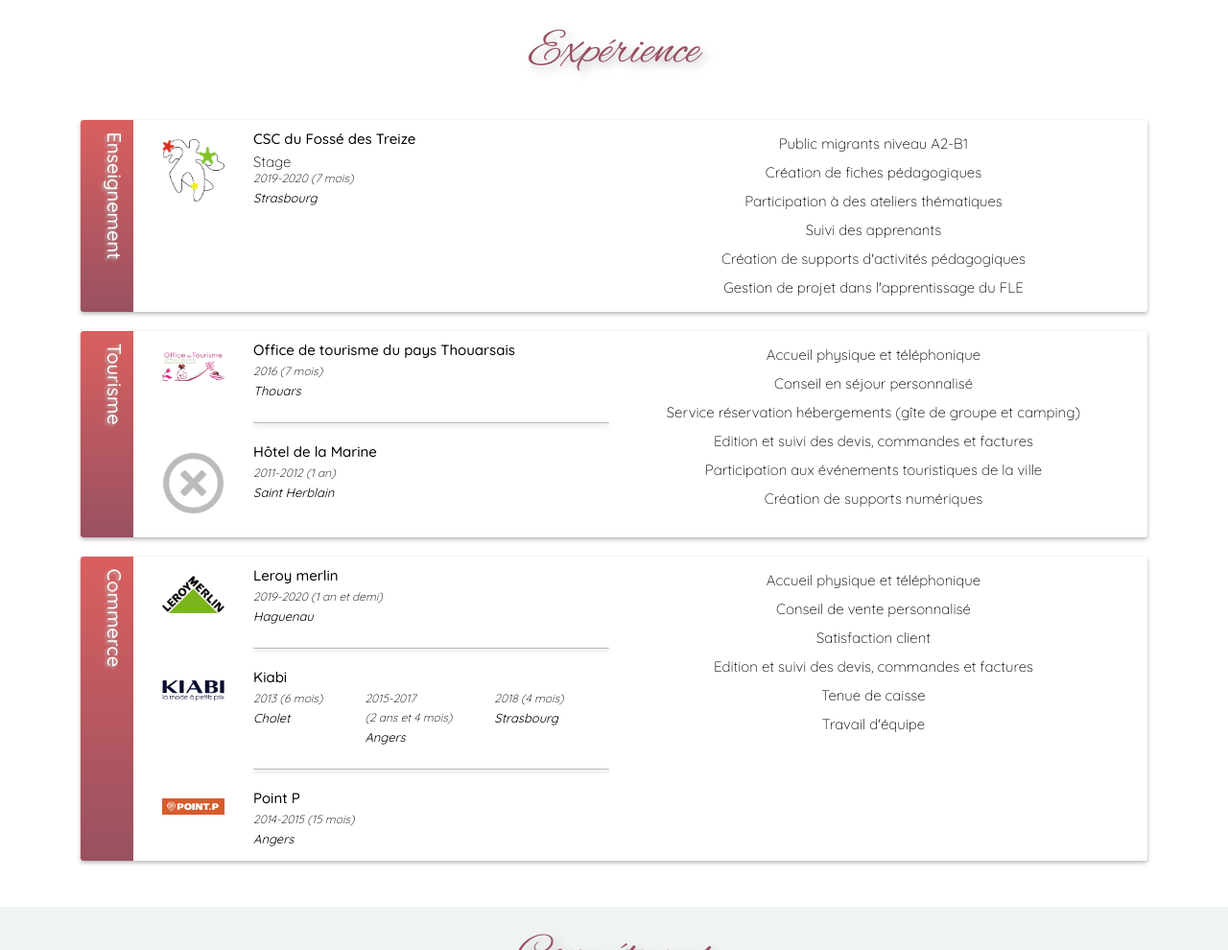
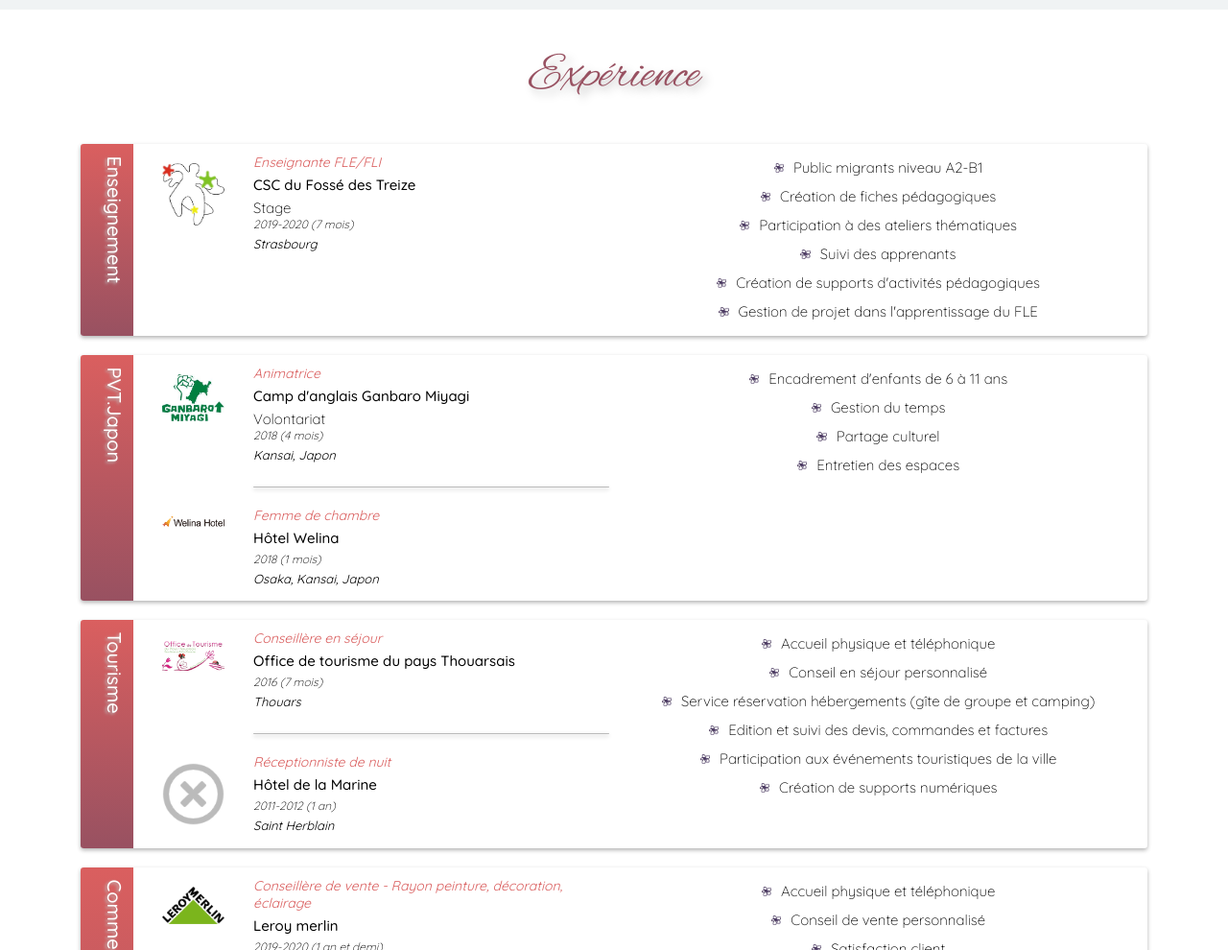
Before and after one commit to maudlb/maudlb, a plain HTML site: page index.html in a window 1280 px wide. Shown: the part 1810-2800 px from the top of the page at 96% size. Drawn offline with Linux system fonts and the light colour scheme; a web font is replaced by a local one.

Commit message:
Add files via upload

```diff
--- a/css/gridexperience.css
+++ b/css/gridexperience.css
@@ -29,6 +29,16 @@
   grid-template-rows: auto;
 }
 
+#japongrid {
+  padding:10px 10px 10px 0;
+  display: grid;
+  grid-template-areas:
+    "k4 l5 m5 n4"
+    "k4 l6 m6 n4";
+  grid-template-columns: 5% auto 1fr 50%;
+  grid-template-rows: auto auto;
+}
+
 #tourismegrid {
   padding:10px 10px 10px 0;
   display: grid;
@@ -58,8 +68,12 @@
   grid-area: k2;
 }
 
+#japon {
+  grid-area: k4;
+}
+
 #enseignement {
-grid-area: k3;
+  grid-area: k3;
 }
 
 #logomarine {
@@ -144,6 +158,14 @@ grid-area: k3;
   line-height: 2;
 }
 
+#compjapon {
+  grid-area: n4;
+  text-align: center;
+  line-height: 2;
+  display:inline;
+  vertical-align: middle;
+}
+
 .ulkiabi {
   display:inline-block;
   vertical-align: top;
--- a/css/style.css
+++ b/css/style.css
@@ -90,7 +90,7 @@ footer {
   font-family: 'Quicksand', sans-serif;
   font-weight: 400;
   font-size: 12px;
-  color:000000;
+  color:#000000;
 }
 
 /*Couleurs de fond*/
@@ -197,6 +197,25 @@ footer {
   width: 35px;
 }
 
+.resume {
+  padding:0;
+}
+
+.resumetop {
+  font-weight: bold;
+  font-style: italic;
+}
+
+.resumefinal {
+  font-weight: bold;
+  font-size: 16px;
+  color: #da5F5F;
+}
+
+.resumecorps{
+  margin-left: 30px;
+}
+
 /*Bloc formation*/
 /*Voir timeline.css pour la timeline de la formation*/
 #formation {
@@ -226,6 +245,15 @@ footer {
   font-weight: 500;
   font-size: 15px;
   padding-bottom: 5px;
+}
+
+.poste {
+  font-family: 'Quicksand', sans-serif;
+  font-weight: 400;
+  font-size: 14px;
+  padding-bottom: 5px;
+  font-style: italic;
+  color:#da5F5F;
 }
 
 .détail {
--- a/index.html
+++ b/index.html
@@ -42,7 +42,27 @@
           <div id="presentation">
             <h1>Maud Le Breton</h1>
             <h2>Conceptrice de contenus numériques pédagogiques et formatrice en français langue étrangère</h2>
-            <p>Le lorem ipsum est, en imprimerie, une suite de mots sans signification utilisée à titre provisoire pour calibrer une mise en page, le texte définitif venant remplacer le faux-texte dès qu'il est prêt ou que la mise en page est achevée. Généralement, on utilise un texte en faux latin, le Lorem ipsum ou Lipsum.</p>
+            <div>
+              <p class="resumetop resume">Enseigner une langue,
+                <p class="resumecorps resume">• c’est partager ; <br>
+                • c’est accompagner ;<br>
+                • c’est discuter ;<br>
+                • c’est développer ;<br>
+                • c’est expliquer ;<br>
+                • c’est démontrer<br>
+                </p>
+              </p>
+              <p class="resumetop resume">Mais enseigner une langue,
+                <p class="resumecorps resume">• c’est aussi se remettre en question ;<br>
+                • c’est aussi apprendre ;<br>
+                • c’est aussi écouter ;<br>
+                • c’est aussi débattre<br>
+                </p>
+              </p>
+              <p class="resumetop resume">Enseigner une langue, c’est échanger tout simplement. </p>
+              <p class="resumetop resume">C’est un métier, une vocation, des valeurs. </p><br>
+              <P class="resumefinal resume">Et aujourd’hui, je choisis d’enseigner le français. </p>
+            </div>
             <hr>
             <div>
               <ul id="social">
@@ -91,8 +111,8 @@
                   <div class="gridtimeline">
                     <p class="date">2020-2021</p>
                     <h2 class="intitulé">Master 2 Didactique des langues, spécialité FIR (formation, innovation, recherche)</h2>
-                    <p class="détail">Mention assez bien et européenne</p>
-                    <p class="lieu">Lycée Europe Robert Schuman - Cholet</p>
+                    <p class="détail"></p>
+                    <p class="lieu">Université de Strasbourg</p>
                   </div>
                     <img class="logo" src="images\logo univ strasbourg.png" alt="Logo de l'université de Strasbourg">
                 </div>
@@ -182,6 +202,7 @@
                 </div>
                 <div id="cscfosse">
                   <ul>
+                    <li class="liexp"><p class="poste">Enseignante FLE/FLI</p></li>
                     <li class="liexp"><p class="intitulé">CSC du Fossé des Treize</p><span>Stage</span></li>
                     <li class="liexp"><p class="date">2019-2020 <span>(7 mois)</span></p></li>
                     <li class="liexp"><p class="lieu">Strasbourg</p></li>
@@ -190,12 +211,57 @@
 
               <div id="compenseignement">
                 <ul>
-                  <li class="liexp">Public migrants niveau A2-B1</li>
-                  <li class="liexp">Création de fiches pédagogiques</li>
-                  <li class="liexp">Participation à des ateliers thématiques</li>
-                  <li class="liexp">Suivi des apprenants</li>
-                  <li class="liexp">Création de supports d'activités pédagogiques</li>
-                  <li class="liexp">Gestion de projet dans l'apprentissage du FLE</li>
+                  <li class="liexp"><img class="puce" src="images\fleur.png" alt="puce fleur">Public migrants niveau A2-B1</li>
+                  <li class="liexp"><img class="puce" src="images\fleur.png" alt="puce fleur">Création de fiches pédagogiques</li>
+                  <li class="liexp"><img class="puce" src="images\fleur.png" alt="puce fleur">Participation à des ateliers thématiques</li>
+                  <li class="liexp"><img class="puce" src="images\fleur.png" alt="puce fleur">Suivi des apprenants</li>
+                  <li class="liexp"><img class="puce" src="images\fleur.png" alt="puce fleur">Création de supports d'activités pédagogiques</li>
+                  <li class="liexp"><img class="puce" src="images\fleur.png" alt="puce fleur">Gestion de projet dans l'apprentissage du FLE</li>
+                </ul>
+              </div>
+            </div>
+          </div>
+
+        <!--PVT Japon-->
+          <div class="contain shadow">
+            <div id="japongrid">
+              <div id="japon" class="degrade">
+                <div class="rotate"><h2>PVT.Japon</h2></div>
+              </div>
+
+              <!--Volontaire miyagi -->
+                <div id="logobenevol">
+                  <img class="logo logoexp paddinggrid" src="images\logo ganbaro miyagi.jpg" alt="Logo de Ganbaro Miyagi">
+                </div>
+                <div id="benevol">
+                  <ul>
+                    <li class="liexp"><p class="poste">Animatrice</p></li>
+                    <li class="liexp"><p class="intitulé">Camp d'anglais Ganbaro Miyagi</p><span>Volontariat</span></li>
+                    <li class="liexp"><p class="date">2018 <span>(4 mois)</span></p></li>
+                    <li class="liexp"><p class="lieu">Kansai, Japon</p></li>
+                    <li class="liexp"><hr></li>
+                  </ul>
+                </div>
+
+              <!--Welina hotel-->
+                <div  id="logowelina">
+                  <img class="logo logoexp paddinggrid" src="images\logo welina.png" alt="Logo de Welina hotel">
+                </div>
+                <div id="welina">
+                  <ul>
+                    <li class="liexp"><p class="poste">Femme de chambre</p></li>
+                    <li class="liexp"><p class="intitulé">Hôtel Welina</p></li>
+                    <li class="liexp"><p class="date">2018 <span>(1 mois)</span></p></li>
+                    <li class="liexp"><p class="lieu">Osaka, Kansai, Japon</p></li>
+                  </ul>
+                </div>
+
+              <div id="compjapon">
+                <ul>
+                  <li class="liexp"><img class="puce" src="images\fleur.png" alt="puce fleur">Encadrement d'enfants de 6 à 11 ans</li>
+                  <li class="liexp"><img class="puce" src="images\fleur.png" alt="puce fleur">Gestion du temps</li>
+                  <li class="liexp"><img class="puce" src="images\fleur.png" alt="puce fleur">Partage culturel</li>
+                  <li class="liexp"><img class="puce" src="images\fleur.png" alt="puce fleur">Entretien des espaces</li>
                 </ul>
               </div>
             </div>
@@ -214,6 +280,7 @@
                 </div>
                 <div id="tourthouars">
                   <ul>
+                    <li class="liexp"><p class="poste">Conseillère en séjour</p></li>
                     <li class="liexp"><p class="intitulé">Office de tourisme du pays Thouarsais</p></li>
                     <li class="liexp"><p class="date">2016 <span>(7 mois)</span></p></li>
                     <li class="liexp"><p class="lieu">Thouars</p></li>
@@ -227,6 +294,7 @@
                 </div>
                 <div id="marine">
                   <ul>
+                    <li class="liexp"><p class="poste">Réceptionniste de nuit</p></li>
                     <li class="liexp"><p class="intitulé">Hôtel de la Marine</p></li>
                     <li class="liexp"><p class="date">2011-2012 <span>(1 an)</span></p></li>
                     <li class="liexp"><p class="lieu">Saint Herblain</p></li>
@@ -235,12 +303,12 @@
 
               <div id="comptourisme">
                 <ul>
-                  <li class="liexp">Accueil physique et téléphonique</li>
-                  <li class="liexp">Conseil en séjour personnalisé</li>
-                  <li class="liexp">Service réservation hébergements (gîte de groupe et camping)</li>
-                  <li class="liexp">Edition et suivi des devis, commandes et factures</li>
-                  <li class="liexp">Participation aux événements touristiques de la ville</li>
-                  <li class="liexp">Création de supports numériques</li>
+                  <li class="liexp"><img class="puce" src="images\fleur.png" alt="puce fleur">Accueil physique et téléphonique</li>
+                  <li class="liexp"><img class="puce" src="images\fleur.png" alt="puce fleur">Conseil en séjour personnalisé</li>
+                  <li class="liexp"><img class="puce" src="images\fleur.png" alt="puce fleur">Service réservation hébergements (gîte de groupe et camping)</li>
+                  <li class="liexp"><img class="puce" src="images\fleur.png" alt="puce fleur">Edition et suivi des devis, commandes et factures</li>
+                  <li class="liexp"><img class="puce" src="images\fleur.png" alt="puce fleur">Participation aux événements touristiques de la ville</li>
+                  <li class="liexp"><img class="puce" src="images\fleur.png" alt="puce fleur">Création de supports numériques</li>
                 </ul>
               </div>
             </div>
@@ -259,6 +327,7 @@
                 </div>
                 <div id="leroy">
                   <ul>
+                    <li class="liexp"><p class="poste">Conseillère de vente - Rayon peinture, décoration, éclairage</p></li>
                     <li class="liexp"><p class="intitulé">Leroy merlin</p></li>
                     <li class="liexp"><p class="date">2019-2020 <span>(1 an et demi)</span></p></li>
                     <li class="liexp"><p class="lieu">Haguenau</p></li>
@@ -272,6 +341,7 @@
                 </div>
                 <div id="kiabi">
                   <ul>
+                    <li class="liexp"><p class="poste">Conseillère de vente - Rayon enfant</p></li>
                     <li class="liexp"><p class="intitulé">Kiabi</p></li>
                     <li class="ulkiabi liexp" style="padding-left: 0;">
                       <p class="date">2013 <span>(6 mois)</span></p>
@@ -296,6 +366,7 @@
                 </div>
                 <div id="pointp">
                   <ul>
+                    <li class="liexp"><p class="poste">Conseillère de vente - Rayon sols et faïence</p></li>
                     <li class="liexp"><p class="intitulé">Point P</p></li>
                     <li class="liexp"><p class="date">2014-2015 <span>(15 mois)</span></p></li>
                     <li class="liexp"><p class="lieu">Angers</p></li>
@@ -304,12 +375,12 @@
 
               <div id="compvente">
                 <ul>
-                  <li class="liexp">Accueil physique et téléphonique</li>
-                  <li class="liexp">Conseil de vente personnalisé</li>
-                  <li class="liexp">Satisfaction client</li>
-                  <li class="liexp">Edition et suivi des devis, commandes et factures</li>
-                  <li class="liexp">Tenue de caisse</li>
-                  <li class="liexp">Travail d'équipe</li>
+                  <li class="liexp"><img class="puce" src="images\fleur.png" alt="puce fleur">Accueil physique et téléphonique</li>
+                  <li class="liexp"><img class="puce" src="images\fleur.png" alt="puce fleur">Conseil de vente personnalisé</li>
+                  <li class="liexp"><img class="puce" src="images\fleur.png" alt="puce fleur">Satisfaction client</li>
+                  <li class="liexp"><img class="puce" src="images\fleur.png" alt="puce fleur">Edition et suivi des devis, commandes et factures</li>
+                  <li class="liexp"><img class="puce" src="images\fleur.png" alt="puce fleur">Tenue de caisse</li>
+                  <li class="liexp"><img class="puce" src="images\fleur.png" alt="puce fleur">Travail d'équipe</li>
                 </ul>
               </div>
             </div>
@@ -485,7 +556,7 @@
       <div class="box blanc">
         <section id="loisirs">
           <h1>Loisirs</h1>
-          <p class="textcenter">Parce que nous ne sommes pas que des êtres de besoin mais aussi des êtres d'envies, il est important de consacrer une partie de son temps à se recentrer sur soi-même, se ressourcer pour appréhender la vie sous un nouveau jour.</p>
+          <p class="textcenter">Parce que nous ne sommes pas que des êtres de besoins mais aussi des êtres d'envies, il est important de consacrer une partie de son temps à se recentrer sur soi-même, se ressourcer pour appréhender la vie sous un nouveau jour.</p>
           <div id="listeloisirs">
             <div class="textcenter">
               <svg class="iconloisirs" aria-hidden="true" focusable="false" data-prefix="fas" data-icon="book-open" role="img" xmlns="http://www.w3.org/2000/svg" viewBox="0 0 576 512">
```
Also changed, not shown: images/logo ganbaro miyagi.jpg (added), images/logo welina.gif (added), images/logo welina.png (added).
